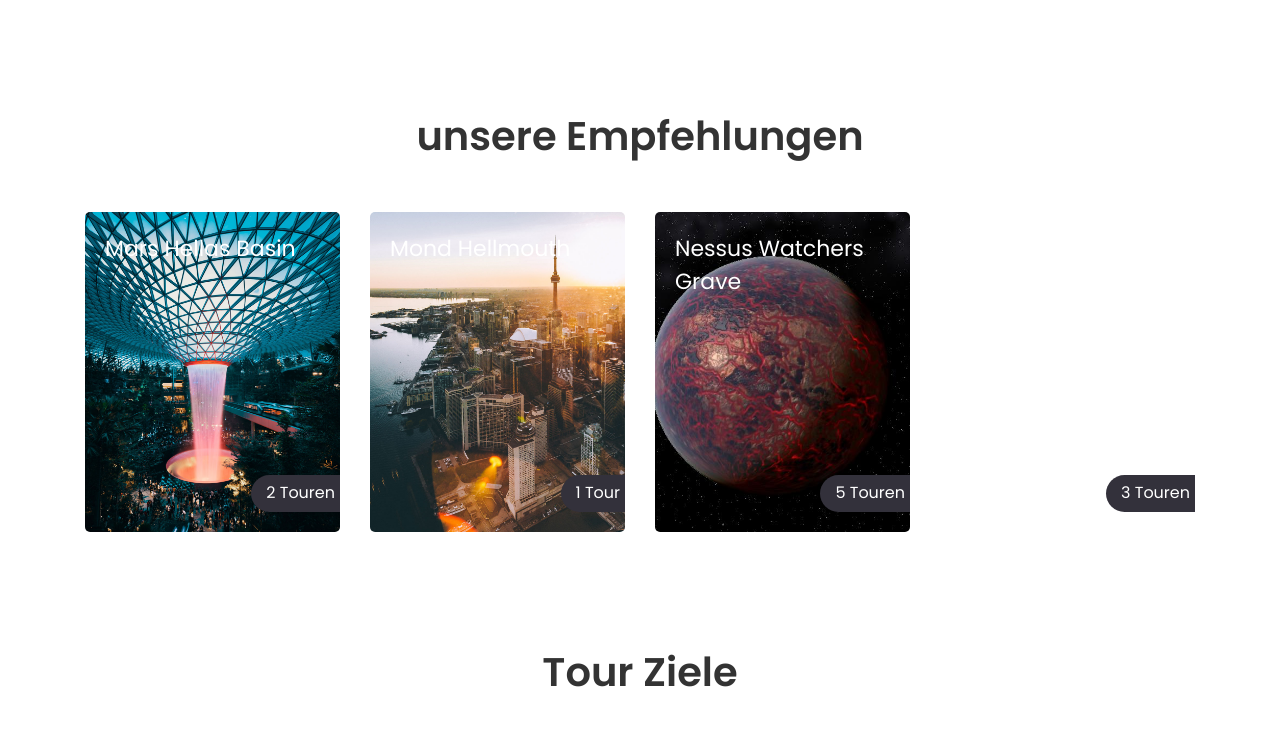
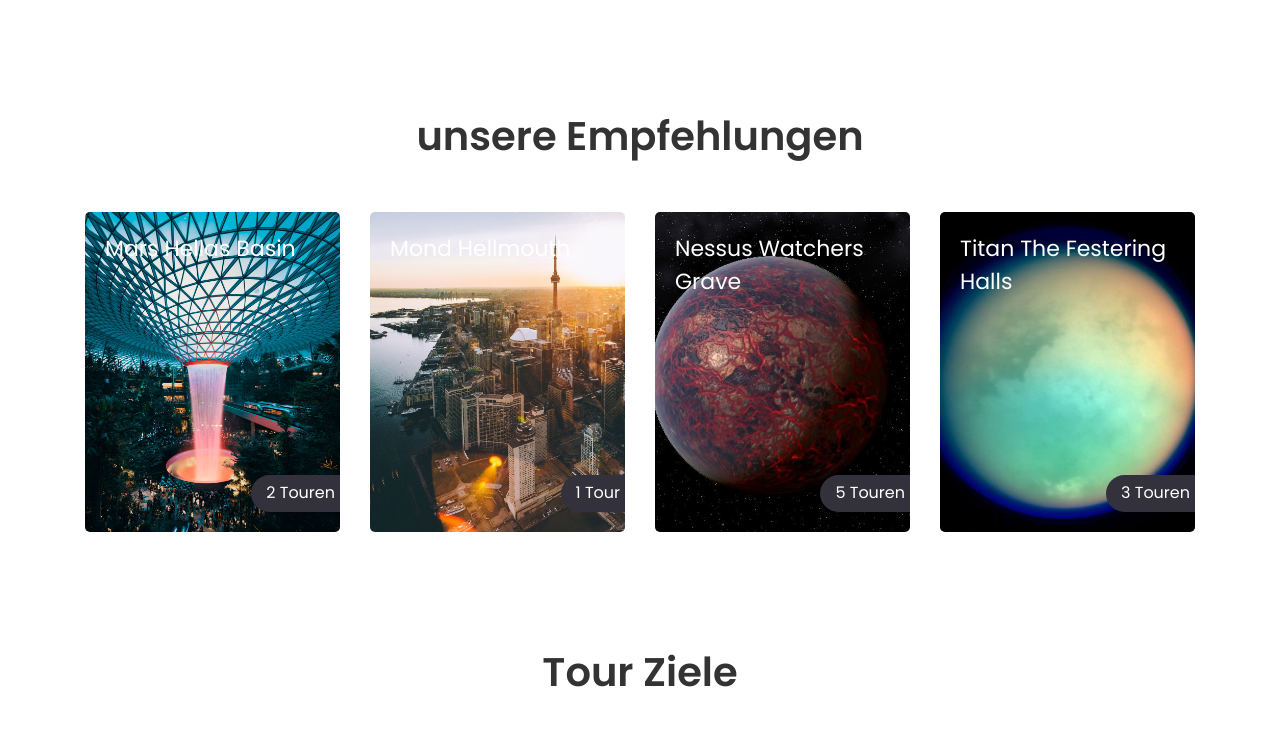
Before and after one commit to Mik235/SpaceY, a PHP site: page / in a window 1280 px wide. Shown: the part 2090-2821 px from the top of the page. Run offline with PHP 8.4, Linux system fonts and the light colour scheme; some libraries are stand-ins or nearby versions; some web fonts are replaced.

Commit message:
Titan v2

```diff
--- a/index.php
+++ b/index.php
@@ -286,7 +286,7 @@
         	</div>
         	<div class="col-md-3 ftco-animate">
         		<div class="project-destination">
-        			<a href="#" class="img" style="background-image: url(images/titan moon.jpg);">
+        			<a href="#" class="img" style="background-image: url(images/titan_moon.jpg);">
         				<div class="text">
         					<h3>Titan The Festering Halls</h3>
         					<span>3 Touren</span>
```
Also changed, not shown: images/titan_moon.jpg (renamed from images/titan moon.jpg).
